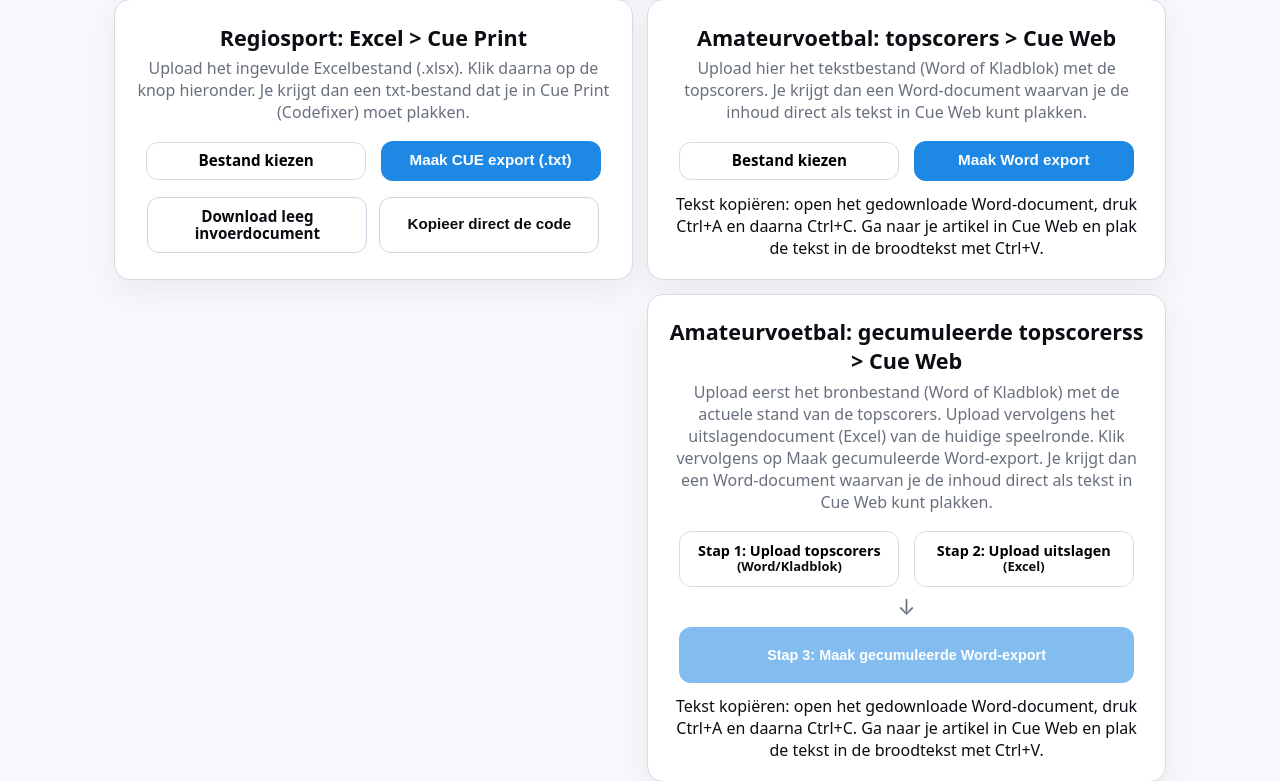
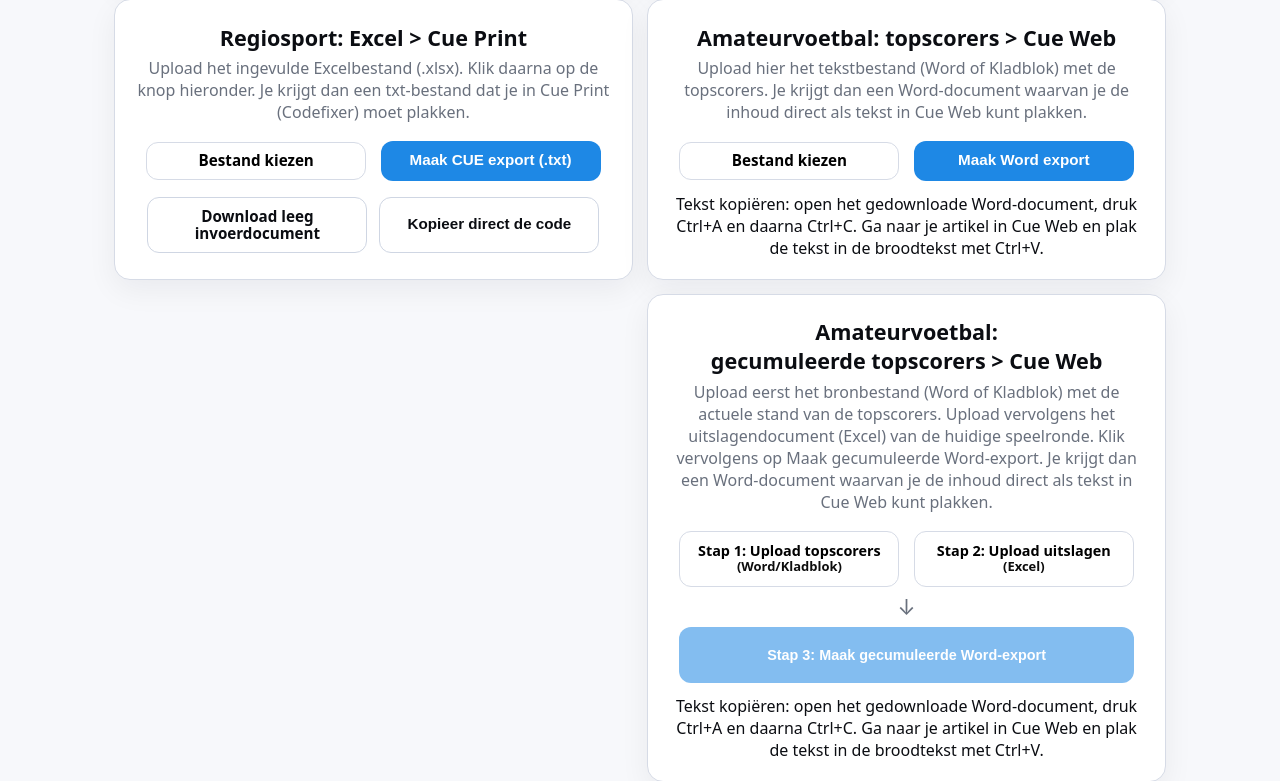
Before and after one commit to torstenfaruhn/test-tool, a Flask app: page / in a window 1280 px wide. Shown: the part 667-1448 px from the top of the page. Run offline with Flask 3, Linux system fonts and the light colour scheme.

Commit message:
Update index.html

```diff
--- a/templates/index.html
+++ b/templates/index.html
@@ -135,7 +135,7 @@
 
         <section class="card card--col2">
           <div class="card__head">
-            <h3>Amateurvoetbal: gecumuleerde topscorerss &gt; Cue Web</h3>
+            <h3>Amateurvoetbal:<br> gecumuleerde topscorers &gt; Cue Web</h3>
             <p>Upload eerst het bronbestand (Word of Kladblok) met de actuele stand van de topscorers. Upload vervolgens het uitslagendocument (Excel) van de huidige speelronde. Klik vervolgens op Maak gecumuleerde Word-export. Je krijgt dan een Word-document waarvan je de inhoud direct als tekst in Cue Web kunt plakken.</p>
           </div>
 
```
